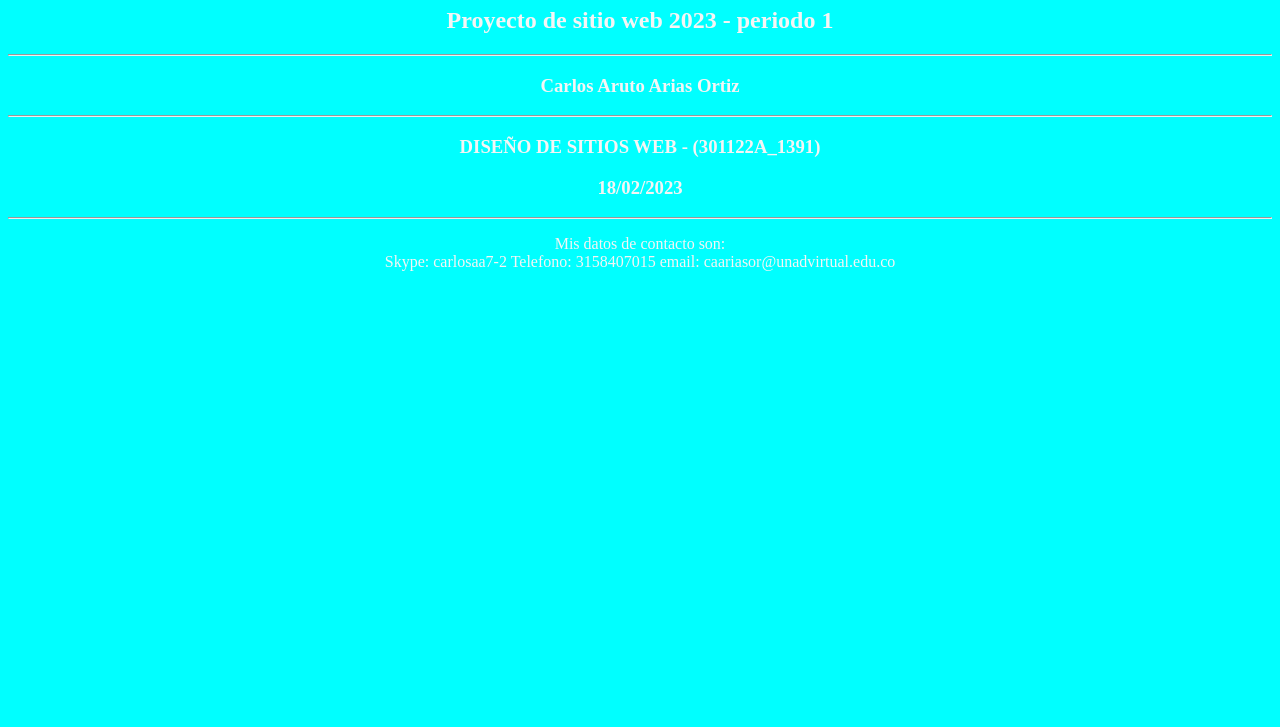
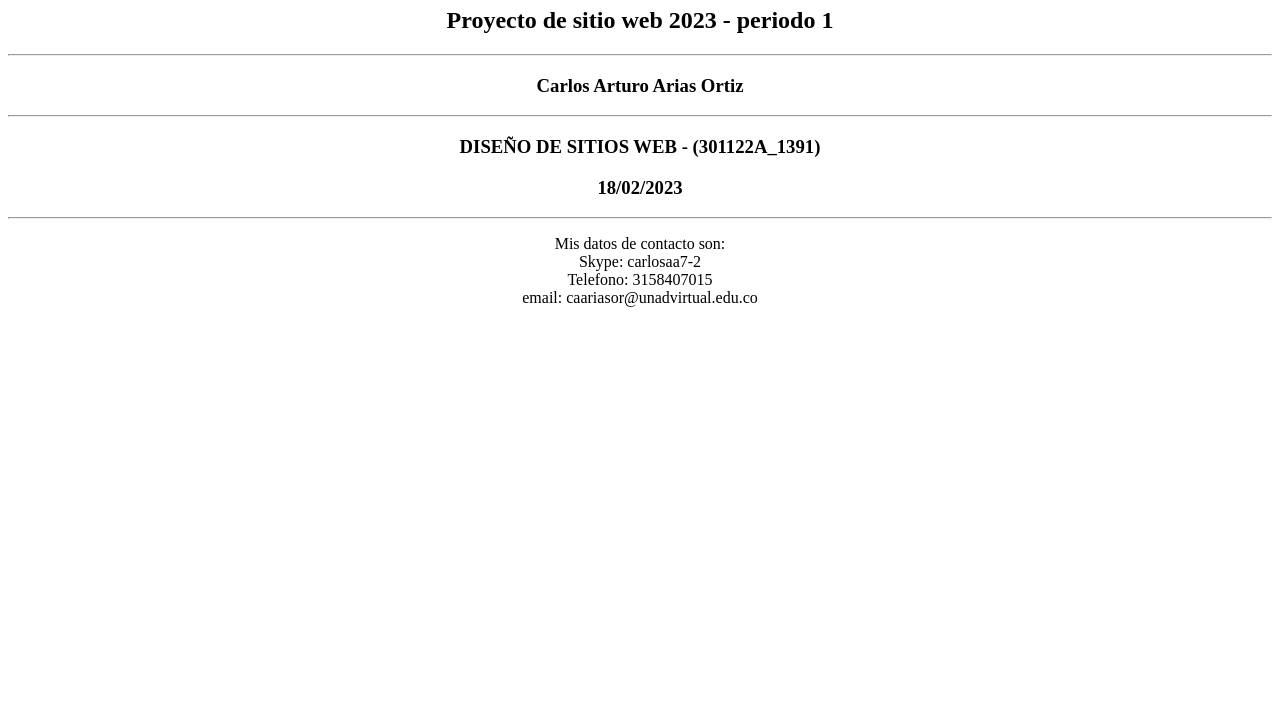
Before and after one commit to Caarias15/DSW-CarlosArias, a plain HTML site: page index.html in a window 1280 px wide. Shown: the part 73-800 px from the top of the page. Drawn offline with Linux system fonts and the light colour scheme.

Commit message:
Update index.html

```diff
--- a/index.html
+++ b/index.html
@@ -8,31 +8,27 @@
 
      <style>
         *{
-            text-align: center;
-            background-color: aqua;
-            color: whitesmoke;
-
+            text-align:center;
+            background-color: rgb(255, 255, 255);
+            color: rgb(0, 0, 0);
         }
      </style>
 </head>
-
-
 
 <body>
    <h1> Bienvenidos a mi sitio web</h1>
    <h2> Proyecto de sitio web 2023 - periodo 1</h2>
    <hr>
-   <h3> Carlos Aruto Arias Ortiz</h3>
+   <h3> Carlos Arturo Arias Ortiz</h3>
    <hr>
    <h3> DISEÑO DE SITIOS WEB - (301122A_1391)</h3>
    <h3> 18/02/2023</h3>
    <hr>
-   <p>  Mis datos de contacto son: <br>
-           Skype: carlosaa7-2
-           Telefono: 3158407015
+      <p>  Mis datos de contacto son: <br>
+           Skype: carlosaa7-2 <br>
+           Telefono: 3158407015 <br>
            email: caariasor@unadvirtual.edu.co
-
-   </p>
+     </p>
 
 </body>
 </html>
```
